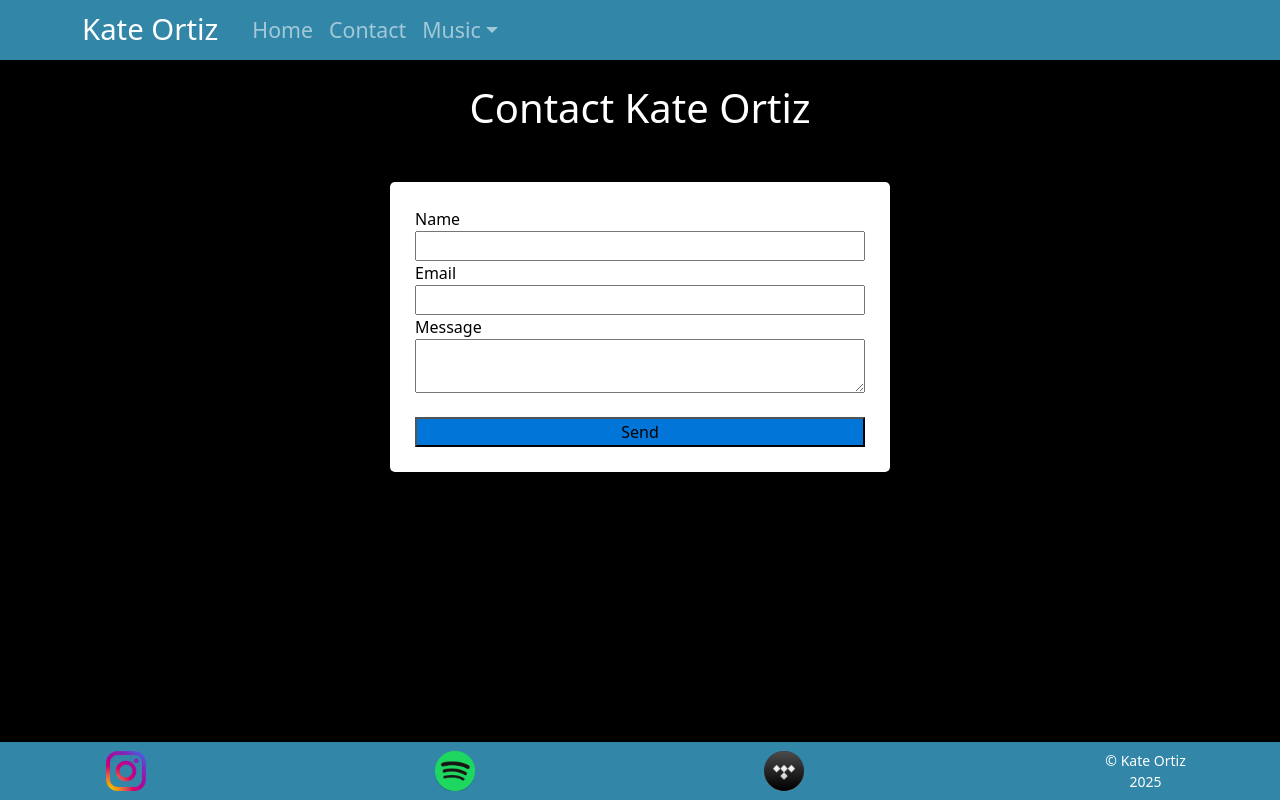
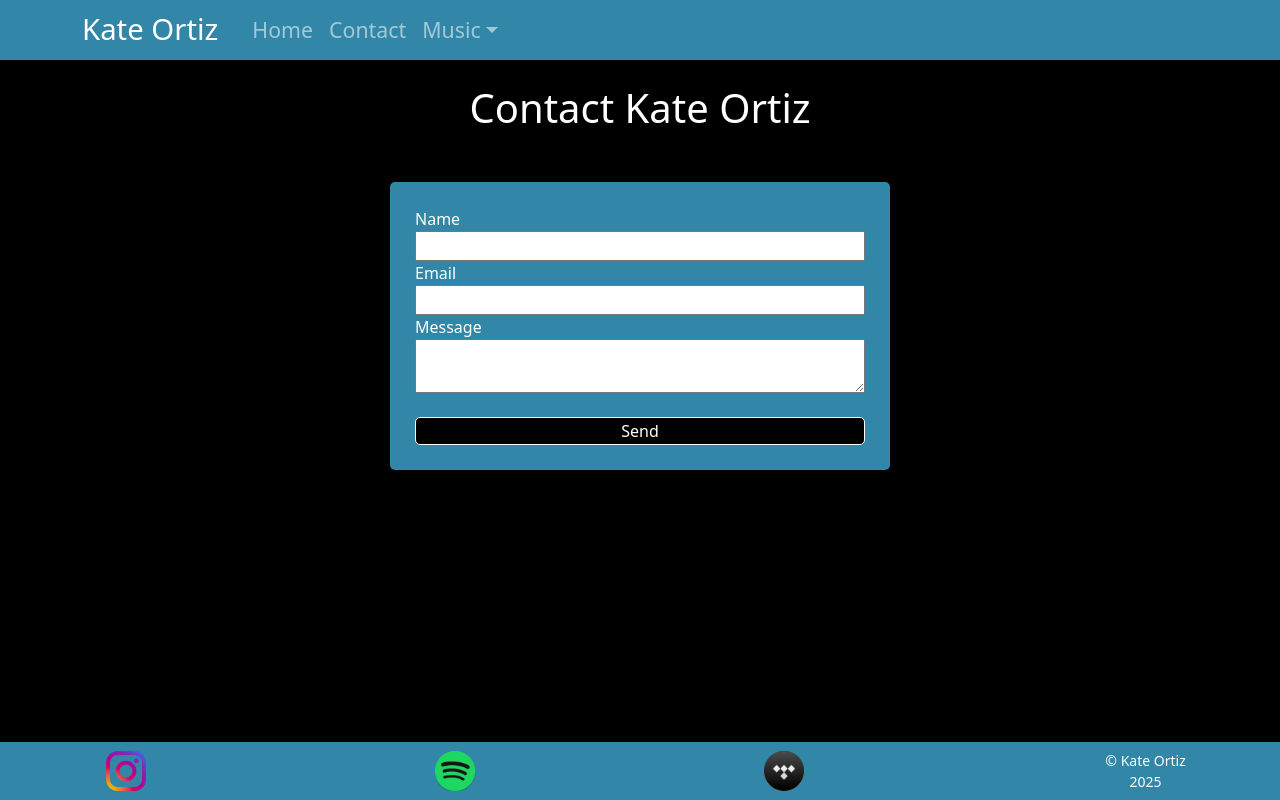
Before and after one commit to GEN7232/KateOrtiz, a React (Create React App) app: page /contact in a window 1280 px wide. Built offline with nearby package versions, Linux system fonts and the light colour scheme.

Commit message:
contact page css update. Make form background blue.

```diff
--- a/src/App.css
+++ b/src/App.css
@@ -998,3 +998,22 @@ div.single-wrapper {
 div.footer img {
   width: 40px;
 }
+
+/*Contact Page */
+div.contact-container form {
+  background-color: #3287a8;
+  max-width: 500px;
+  color: white;
+  display: flex;
+  flex-direction: column;
+  margin: 50px auto;
+  padding: 25px;
+  border-radius: 5px;
+}
+
+div.contact-container form .button {
+  background-color: black;
+  color: white;
+  border: 1px solid white;
+  border-radius: 5px;
+}
--- a/src/components/pages/Contact.js
+++ b/src/components/pages/Contact.js
@@ -1,18 +1,5 @@
 import React, { useRef } from "react";
 import emailjs from "@emailjs/browser";
-
-const styles = {
-  formStyle: {
-    backgroundColor: "white",
-    maxWidth: "500px",
-    color: "black",
-    display: "flex",
-    flexDirection: "column",
-    margin: "50px auto",
-    padding: "25px",
-    borderRadius: "5px",
-  },
-};
 
 const Contact = () => {
   const form = useRef();
@@ -40,16 +27,16 @@ const Contact = () => {
   };
 
   return (
-    <div>
+    <div className="contact-container">
       <br></br>
       <h1>Contact Kate Ortiz</h1>
-      <form style={styles.formStyle} ref={form} onSubmit={sendEmail}>
-        <label>Name</label>
-        <input type="text" name="user_name" />
-        <label>Email</label>
-        <input type="email" name="user_email" />
-        <label>Message</label>
-        <textarea name="message" />
+      <form ref={form} onSubmit={sendEmail}>
+        <label htmlFor="user-name">Name</label>
+        <input type="text" id="user-name" name="user-name" />
+        <label htmlFor="user-email">Email</label>
+        <input type="email" id="user-email" name="user-email" />
+        <label htmlFor="message">Message</label>
+        <textarea name="message" id="message"/>
         <br></br>
         <input className="button" type="submit" value="Send" />
       </form>
```
Lines whose indentation alone changed are shown as unchanged.
